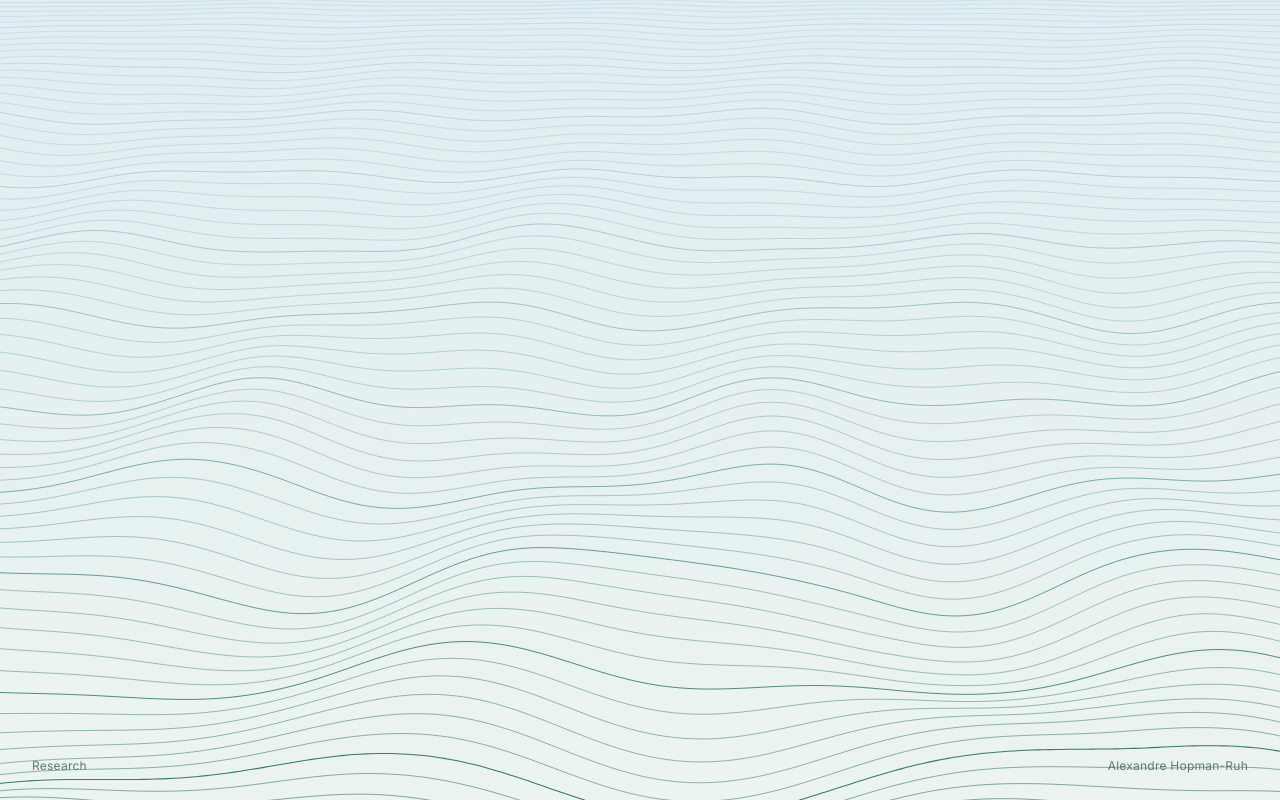
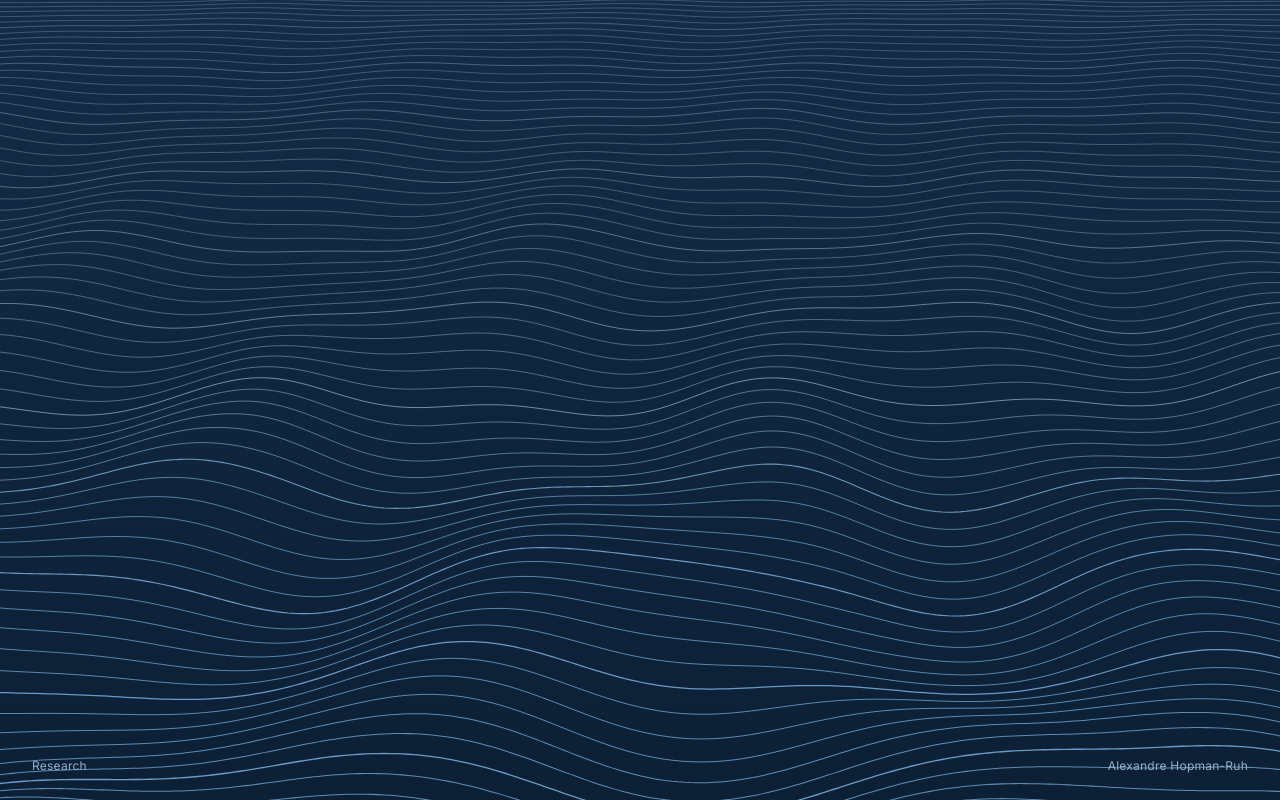
Before and after one commit to alexhop11/alexhop11.github.io, a plain HTML site: page index.html in a window 1280 px wide. Drawn offline with Linux system fonts and the light colour scheme; animation ran at ten frames a second.

Commit message:
Add files via upload

```diff
--- a/index.html
+++ b/index.html
@@ -6,11 +6,11 @@
 <title>Alexandre Hopman-Ruh</title>
 <meta name="description" content="Alexandre Hopman-Ruh. Research in applied statistics.">
 <meta name="author" content="Alexandre Hopman-Ruh">
+<link rel="canonical" href="https://alexhop11.github.io/">
 <meta property="og:title" content="Alexandre Hopman-Ruh">
 <meta property="og:description" content="Research in applied statistics.">
 <meta property="og:type" content="website">
-<meta name="theme-color" content="#e7eff0" media="(prefers-color-scheme: light)">
-<meta name="theme-color" content="#06131a" media="(prefers-color-scheme: dark)">
+<meta name="theme-color" content="#132c47">
 <link rel="icon" href="favicon.svg" type="image/svg+xml">
 <link rel="preconnect" href="https://fonts.googleapis.com">
 <link rel="preconnect" href="https://fonts.gstatic.com" crossorigin>
@@ -20,42 +20,23 @@
   "@context": "https://schema.org",
   "@type": "Person",
   "name": "Alexandre Hopman-Ruh",
+  "url": "https://alexhop11.github.io/",
+  "sameAs": ["https://www.linkedin.com/in/alexandre-hopman-ruh-1241aa1b1/"],
   "alumniOf": {"@type": "CollegeOrUniversity", "name": "University of Pennsylvania"},
   "knowsAbout": ["Statistics", "Finance", "Survival analysis", "Marketing analytics"]
 }
 </script>
 <style>
   :root {
-    --bg-top: #e1edf1;
-    --bg-bottom: #ebf4ef;
-    --far: 92, 156, 212;     /* light blue at the horizon */
-    --near: 30, 104, 78;     /* pine green in the foreground */
-    --alpha-far: 0.34;
-    --alpha-near: 0.68;
-    --text: #18333a;
-    --muted: #5f777b;
-  }
-  @media (prefers-color-scheme: dark) {
-    :root:not([data-theme="light"]) {
-      --bg-top: #050f16;
-      --bg-bottom: #08191c;
-      --far: 132, 192, 236;
-      --near: 74, 158, 118;
-      --alpha-far: 0.22;
-      --alpha-near: 0.58;
-      --text: #d9ece8;
-      --muted: #7d9a9c;
-    }
-  }
-  :root[data-theme="dark"] {
-    --bg-top: #050f16;
-    --bg-bottom: #08191c;
-    --far: 132, 192, 236;
-    --near: 74, 158, 118;
-    --alpha-far: 0.22;
-    --alpha-near: 0.58;
-    --text: #d9ece8;
-    --muted: #7d9a9c;
+    color-scheme: dark;
+    --bg-top: #132c47;       /* deep harbour blue */
+    --bg-bottom: #0c1f35;
+    --far: 214, 234, 248;    /* pale ice blue at the horizon */
+    --near: 126, 182, 230;   /* soft cerulean in the foreground */
+    --alpha-far: 0.38;
+    --alpha-near: 0.72;
+    --text: #eaf3fa;
+    --muted: #93b3cd;
   }
   * { box-sizing: border-box; margin: 0; padding: 0; }
   html, body { height: 100%; }
@@ -239,10 +220,13 @@
         }
         x === -step ? ctx.moveTo(x, y) : ctx.lineTo(x, y);
       }
-      const c = far.map((v, j) => Math.round(lerp(v, near[j], depth)));
+      // Hold sky blue through the distance and pine green up close, crossing over mid-screen
+      const s = Math.min(1, Math.max(0, (depth - 0.2) / 0.6));
+      const mix = s * s * (3 - 2 * s);
+      const c = far.map((v, j) => Math.round(lerp(v, near[j], mix)));
       const crest = i % 6 === 3;                   // every sixth line a touch stronger
-      ctx.strokeStyle = `rgba(${c[0]}, ${c[1]}, ${c[2]}, ${lerp(aFar, aNear, depth) * (crest ? 1.35 : 1)})`;
-      ctx.lineWidth = lerp(0.45, crest ? 1.1 : 0.8, depth);
+      ctx.strokeStyle = `rgba(${c[0]}, ${c[1]}, ${c[2]}, ${Math.min(1, lerp(aFar, aNear, mix) * (crest ? 1.15 : 1))})`;
+      ctx.lineWidth = lerp(0.6, crest ? 1.4 : 1.05, depth);
       ctx.stroke();
     }
   }
```
Also changed, not shown: research/index.html (+11 -28 lines), sitemap.xml (added, +15 -0 lines), favicon.svg, robots.txt (added).
